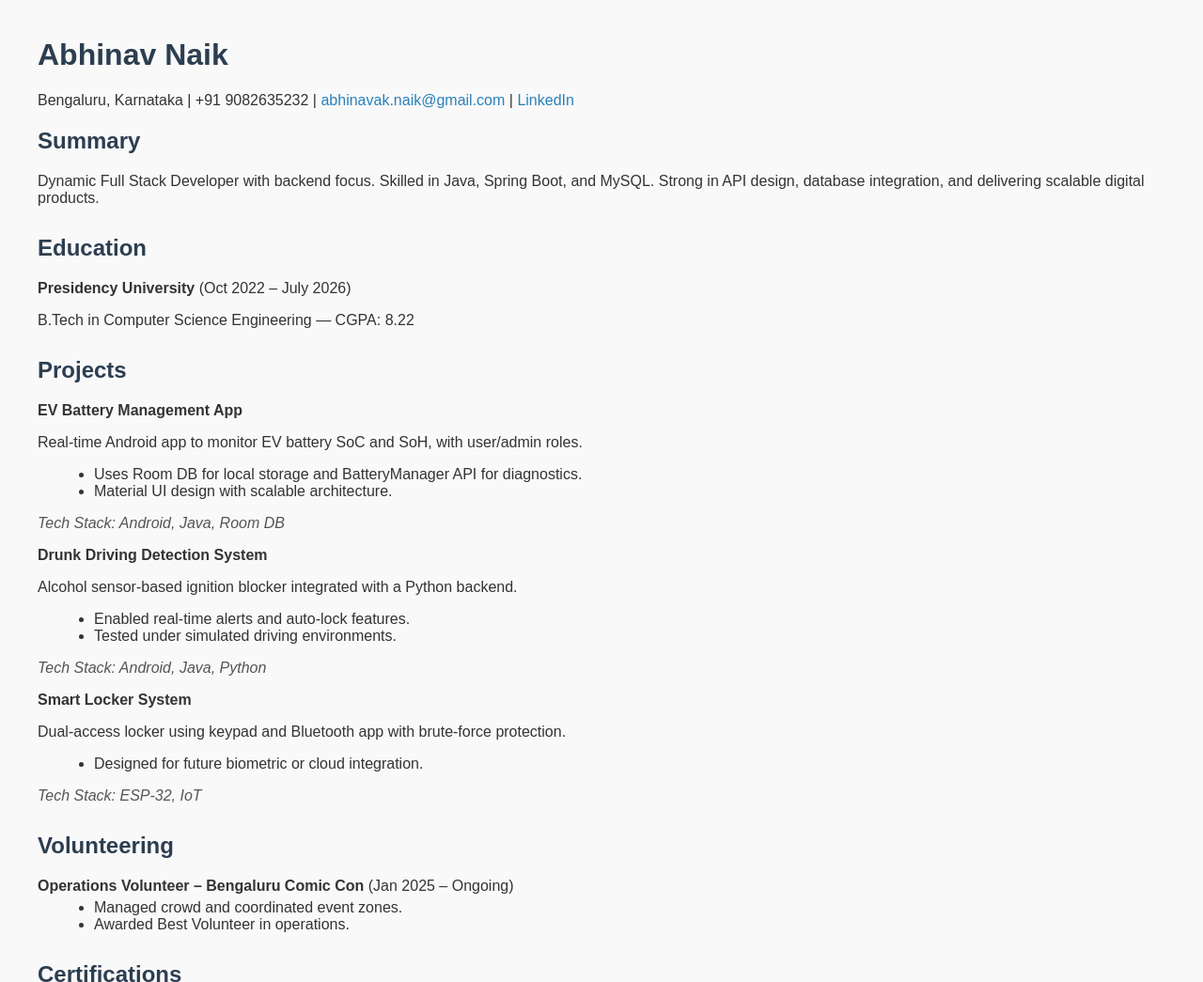
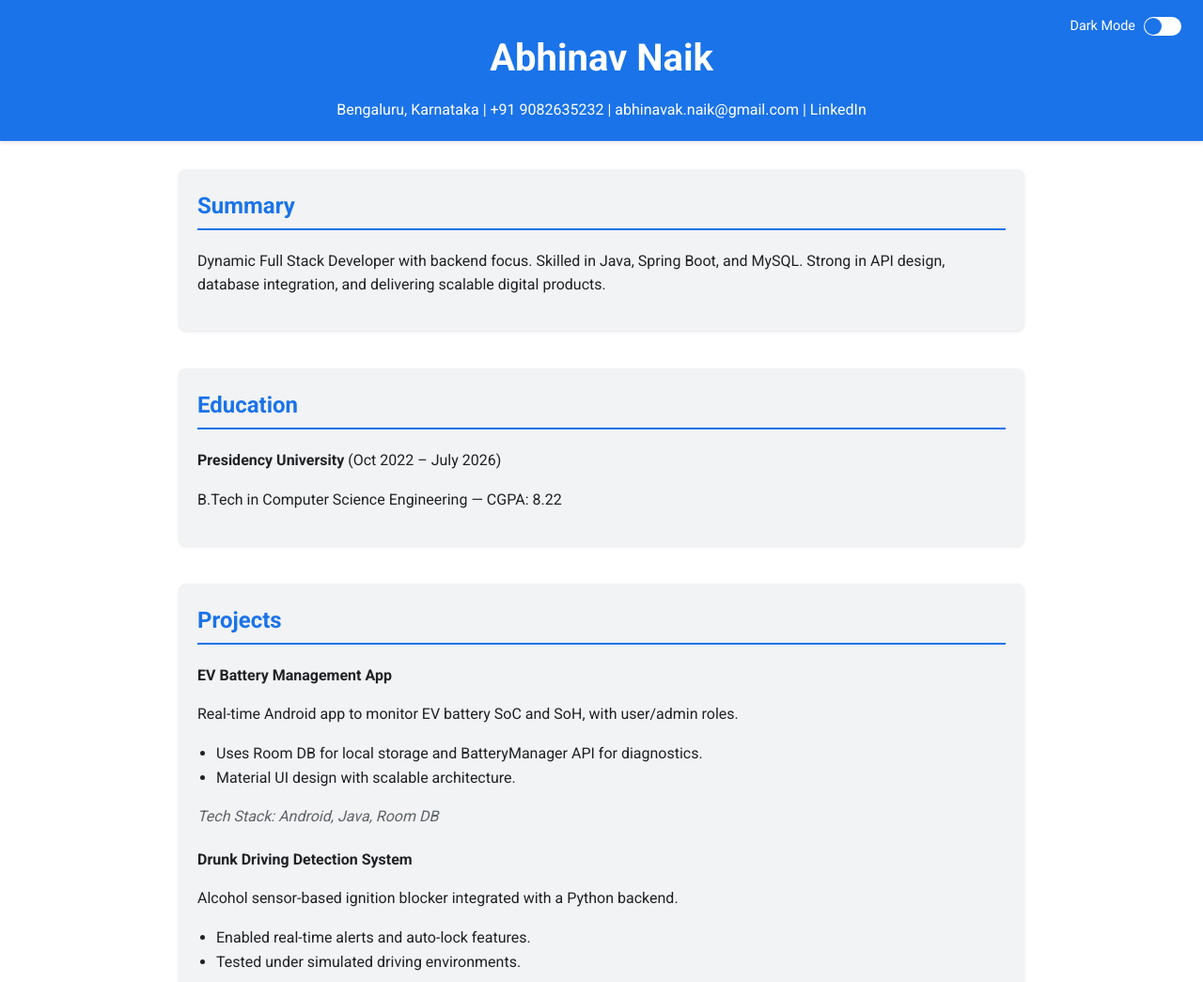
Before and after one commit to AbhinavNaik08/myportfolio, a plain HTML site: page index.html in a window 1280 px wide. Shown: the top 1045 px of the page at 94% size. Drawn offline with Linux system fonts and the light colour scheme.

Commit message:
Update index.html

```diff
--- a/index.html
+++ b/index.html
@@ -4,42 +4,153 @@
   <meta charset="UTF-8" />
   <meta name="viewport" content="width=device-width, initial-scale=1.0"/>
   <title>Abhinav Naik | Portfolio</title>
+  <link href="https://fonts.googleapis.com/css2?family=Roboto:wght@400;700&display=swap" rel="stylesheet">
   <style>
+    :root {
+      --primary: #1a73e8;
+      --background: #ffffff;
+      --surface: #f1f3f4;
+      --text: #202124;
+      --subtitle: #5f6368;
+    }
+
+    body.dark {
+      --background: #202124;
+      --surface: #303134;
+      --text: #e8eaed;
+      --subtitle: #9aa0a6;
+    }
+
     body {
-      font-family: Arial, sans-serif;
-      margin: 40px;
-      background-color: #f9f9f9;
-      color: #333;
+      font-family: 'Roboto', sans-serif;
+      margin: 0;
+      background-color: var(--background);
+      color: var(--text);
+      line-height: 1.6;
+      transition: background-color 0.3s, color 0.3s;
     }
-    h1, h2 {
-      color: #2c3e50;
+
+    header {
+      background-color: var(--primary);
+      color: white;
+      padding: 30px 20px 20px;
+      text-align: center;
+      box-shadow: 0 2px 4px rgba(0,0,0,0.1);
+      position: relative;
     }
+
+    header h1 {
+      margin: 0;
+      font-size: 2.5em;
+    }
+
+    header p {
+      margin: 10px 0 0;
+      font-size: 1em;
+    }
+
+    a {
+      color: var(--primary);
+      text-decoration: none;
+    }
+
+    .container {
+      max-width: 900px;
+      margin: auto;
+      padding: 30px 20px;
+    }
+
     .section {
-      margin-bottom: 30px;
+      margin-bottom: 40px;
+      background-color: var(--surface);
+      padding: 20px;
+      border-radius: 8px;
+      box-shadow: 0 1px 3px rgba(0,0,0,0.1);
+      transition: background-color 0.3s, color 0.3s;
     }
-    .project, .volunteer {
-      margin-bottom: 15px;
+
+    .section h2 {
+      color: var(--primary);
+      margin-top: 0;
+      border-bottom: 2px solid var(--primary);
+      padding-bottom: 5px;
     }
+
+    ul {
+      padding-left: 20px;
+    }
+
     .tech-stack {
       font-style: italic;
-      color: #555;
+      color: var(--subtitle);
     }
-    ul {
-      margin: 5px 0 15px 20px;
+
+    .project {
+      margin-bottom: 20px;
     }
-    a {
-      color: #2980b9;
-      text-decoration: none;
+
+    /* Toggle Switch */
+    .toggle-container {
+      position: absolute;
+      top: 15px;
+      right: 20px;
+    }
+
+    .toggle-label {
+      display: flex;
+      align-items: center;
+      gap: 5px;
+      cursor: pointer;
+      font-size: 0.9em;
+      color: white;
+    }
+
+    .toggle-label input[type="checkbox"] {
+      width: 40px;
+      height: 20px;
+      appearance: none;
+      background: #fff;
+      outline: none;
+      border-radius: 20px;
+      position: relative;
+      cursor: pointer;
+    }
+
+    .toggle-label input[type="checkbox"]::before {
+      content: '';
+      position: absolute;
+      width: 18px;
+      height: 18px;
+      border-radius: 50%;
+      top: 1px;
+      left: 1px;
+      background: #1a73e8;
+      transition: 0.3s;
+    }
+
+    .toggle-label input[type="checkbox"]:checked::before {
+      transform: translateX(20px);
+      background: #000;
     }
   </style>
 </head>
 <body>
 
+<header>
+  <div class="toggle-container">
+    <label class="toggle-label">
+      <span>Dark Mode</span>
+      <input type="checkbox" id="theme-toggle" />
+    </label>
+  </div>
   <h1>Abhinav Naik</h1>
   <p>Bengaluru, Karnataka | +91 9082635232 |
-    <a href="mailto:abhinavak.naik@gmail.com">abhinavak.naik@gmail.com</a> |
-    <a href="https://www.linkedin.com/in/abhinav-naik-306397243" target="_blank">LinkedIn</a>
+    <a href="mailto:abhinavak.naik@gmail.com" style="color:white;">abhinavak.naik@gmail.com</a> |
+    <a href="https://www.linkedin.com/in/abhinav-naik-306397243" style="color:white;" target="_blank">LinkedIn</a>
   </p>
+</header>
+
+<div class="container">
 
   <div class="section">
     <h2>Summary</h2>
@@ -89,13 +200,11 @@
 
   <div class="section">
     <h2>Volunteering</h2>
-    <div class="volunteer">
-      <strong>Operations Volunteer – Bengaluru Comic Con</strong> (Jan 2025 – Ongoing)
-      <ul>
-        <li>Managed crowd and coordinated event zones.</li>
-        <li>Awarded Best Volunteer in operations.</li>
-      </ul>
-    </div>
+    <p><strong>Operations Volunteer – Bengaluru Comic Con</strong> (Jan 2025 – Ongoing)</p>
+    <ul>
+      <li>Managed crowd and coordinated event zones.</li>
+      <li>Awarded Best Volunteer in operations.</li>
+    </ul>
   </div>
 
   <div class="section">
@@ -109,7 +218,7 @@
   </div>
 
   <div class="section">
-    <h2>Skills</h2>
+    <h2>Skills & Expertise</h2>
     <ul>
       <li><strong>Languages:</strong> Java, Python, JavaScript, TypeScript, HTML, CSS, SQL</li>
       <li><strong>Backend:</strong> Spring Boot, Node.js, Express.js</li>
@@ -121,5 +230,14 @@
     </ul>
   </div>
 
+</div>
+
+<script>
+  const toggle = document.getElementById('theme-toggle');
+  toggle.addEventListener('change', () => {
+    document.body.classList.toggle('dark');
+  });
+</script>
+
 </body>
 </html>
```
